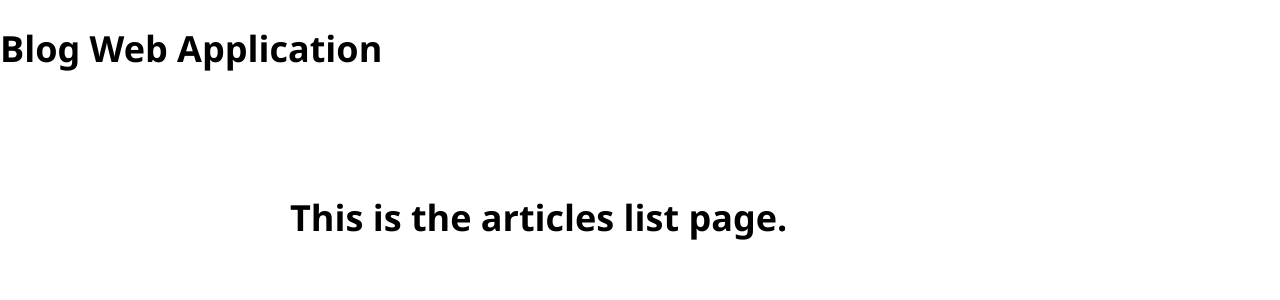
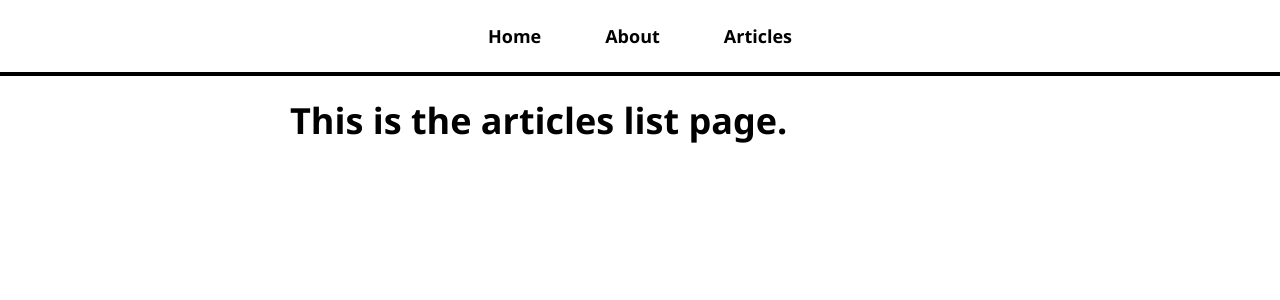
Before and after one commit to shamsWMM/blog-app, a React (Create React App) app: page /articles in a window 1280 px wide. Shown: the top 300 px of the page. Built offline with nearby package versions, Linux system fonts and the light colour scheme.

Commit message:
Added navbar

```diff
--- a/src/App.js
+++ b/src/App.js
@@ -1,5 +1,6 @@
 import './App.css';
 import { BrowserRouter, Routes, Route } from 'react-router-dom';
+import NavBar from './NavBar';
 import HomePage from './pages/HomePage';
 import AboutPage from './pages/AboutPage';
 import ArticlesListPage from './pages/ArticlesListPage';
@@ -8,15 +9,13 @@
   return (
     <BrowserRouter>
       <div className="App">
-        <h1>
-          Blog Web Application
-        </h1>
+        <NavBar />
         <div id="page-body">
           <Routes>
-            <Route path="/" element={<HomePage/>}> </Route>
-            <Route path="/about" element={<AboutPage/>}> </Route>
-            <Route path="/articles" element={<ArticlesListPage/>}> </Route>
-            <Route path="/articles/:articleId" element={<ArticlePage/>}> </Route>
+            <Route path="/" element={<HomePage />}> </Route>
+            <Route path="/about" element={<AboutPage />}> </Route>
+            <Route path="/articles" element={<ArticlesListPage />}> </Route>
+            <Route path="/articles/:articleId" element={<ArticlePage />}> </Route>
           </Routes>
         </div>
       </div>
--- /dev/null
+++ b/src/NavBar.js
@@ -0,0 +1,20 @@
+import { Link } from "react-router-dom";
+
+const NavBar = () => {
+    return (
+        <nav>
+            <ul>
+                <li>
+                    <Link to="/">Home</Link>
+                </li>
+                <li>
+                    <Link to="/about">About</Link>
+                </li>
+                <li>
+                    <Link to="/articles">Articles</Link>
+                </li>
+            </ul>
+        </nav>
+    )
+}
+export default NavBar;
```
